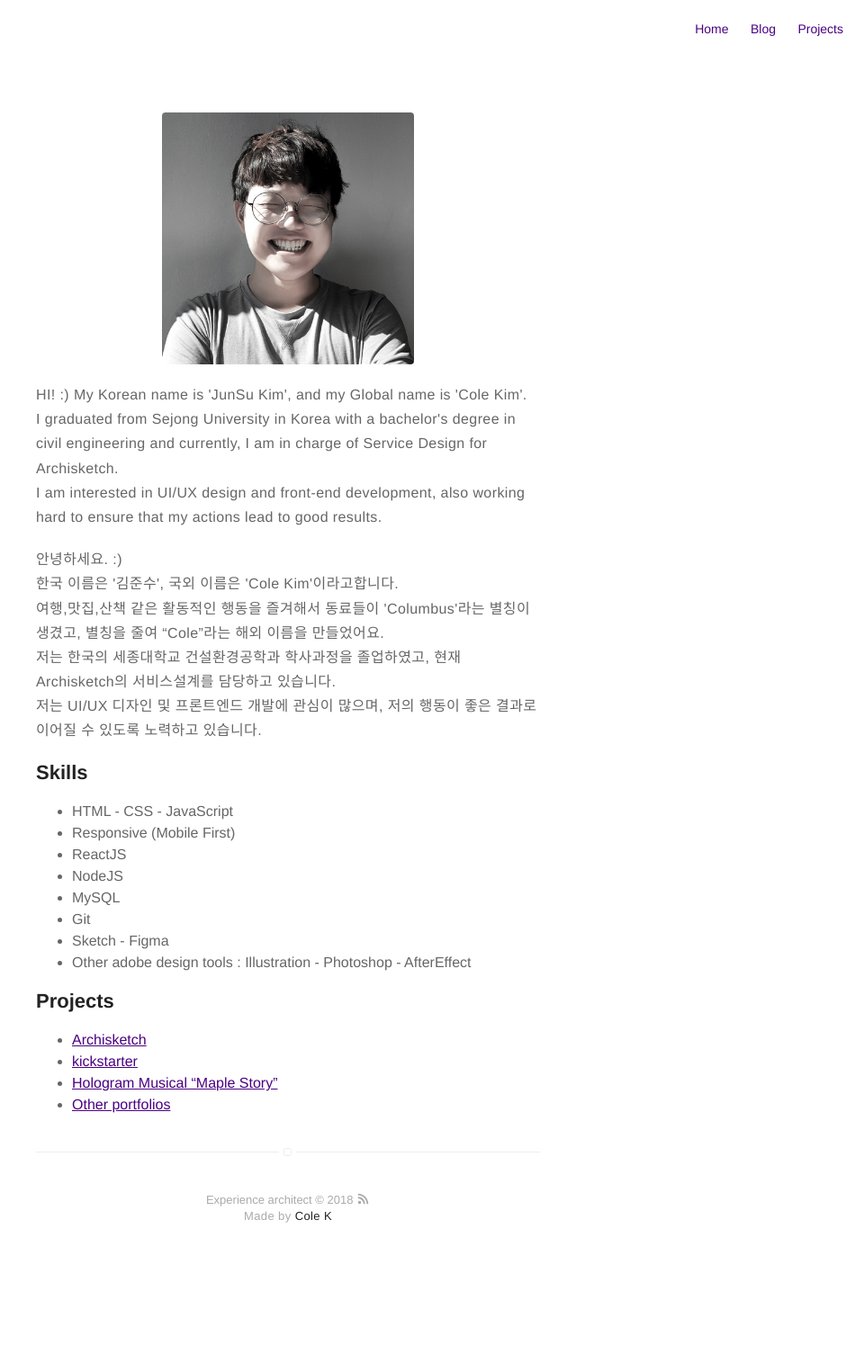
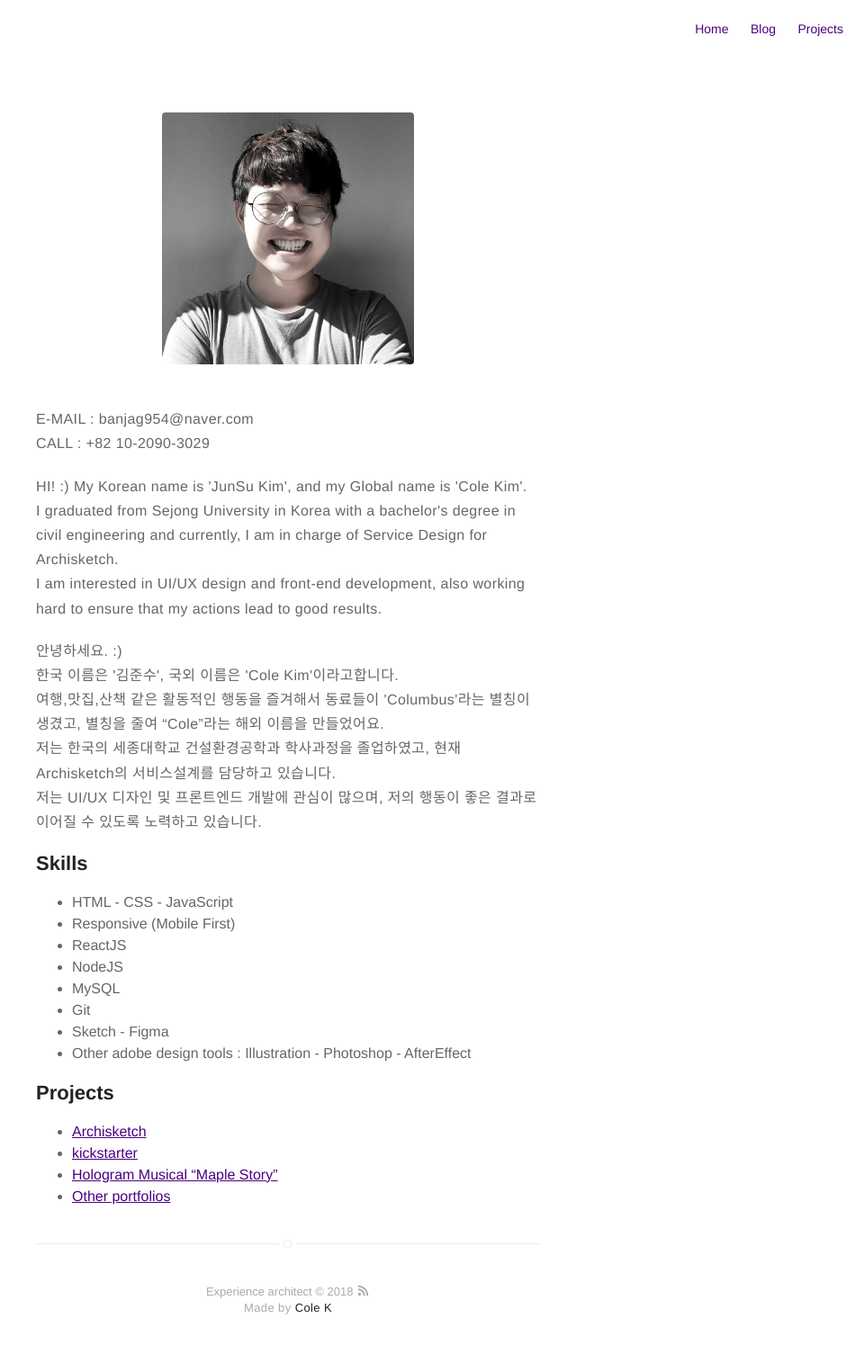
Before and after one commit to banjag954/banjag954.github.io, a Jekyll site: the page built from about.md, in a window 1280 px wide. Shown: the whole page at 90% size, without its empty margins (320-1280 px from the left). Built offline with Jekyll 4.4.1, drawn with Linux system fonts in a browser that asks for light colours; before the commit the page ends 1423 px from its top, so only the background shows below that.

Commit message:
Edit-about

```diff
--- a/about.md
+++ b/about.md
@@ -3,6 +3,11 @@ title: About
 layout: page
 ---
 ![Profile Image]({{ site.url }}/{{ site.picture_02 }})
+
+<br />
+E-MAIL : banjag954@naver.com<br />
+CALL : +82 10-2090-3029
+<br />
 
 <p>HI! :) My Korean name is 'JunSu Kim', and my Global name is 'Cole Kim'.<br />
 I graduated from Sejong University in Korea with a bachelor's degree in civil engineering and currently, I am in charge of Service Design for Archisketch.<br />
```
